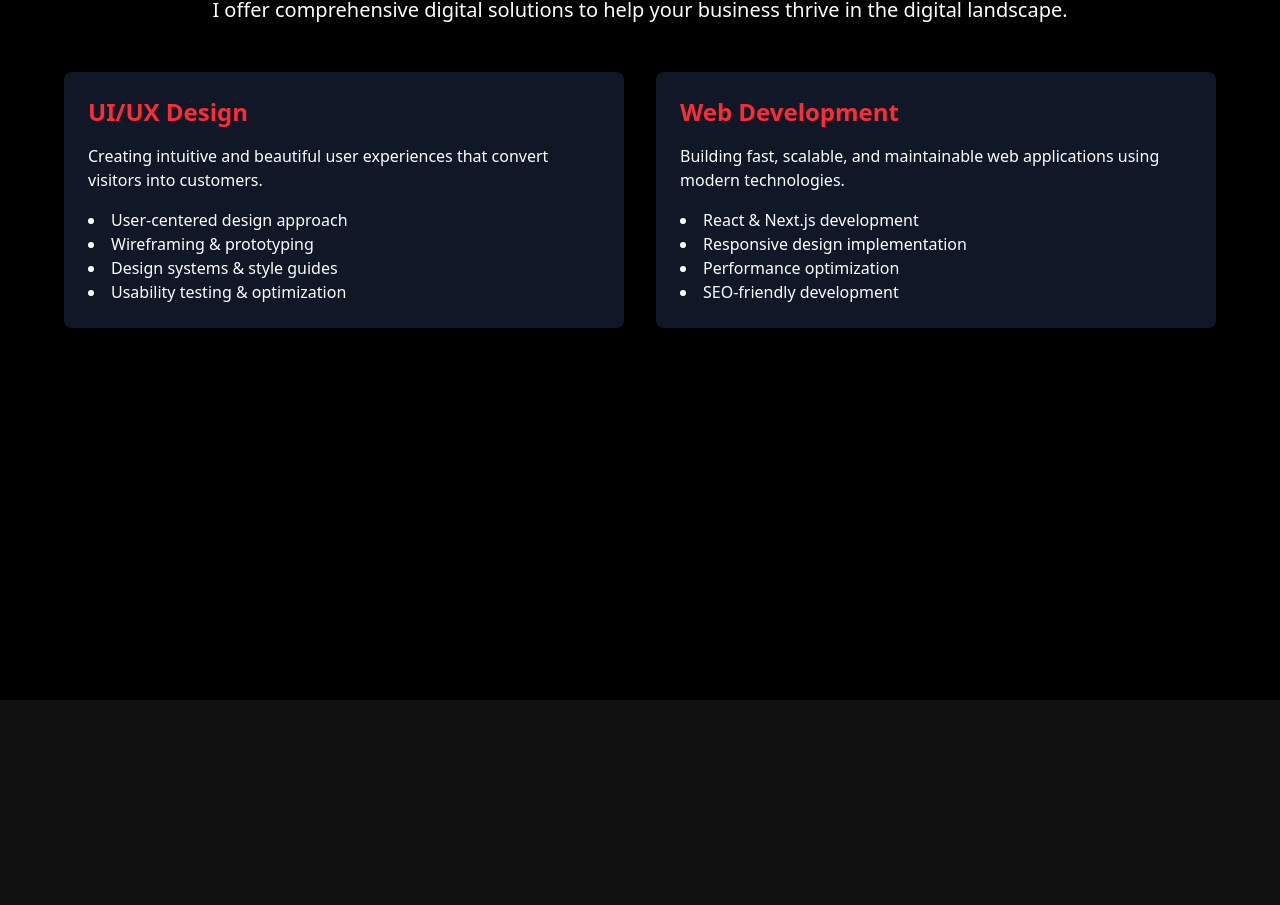
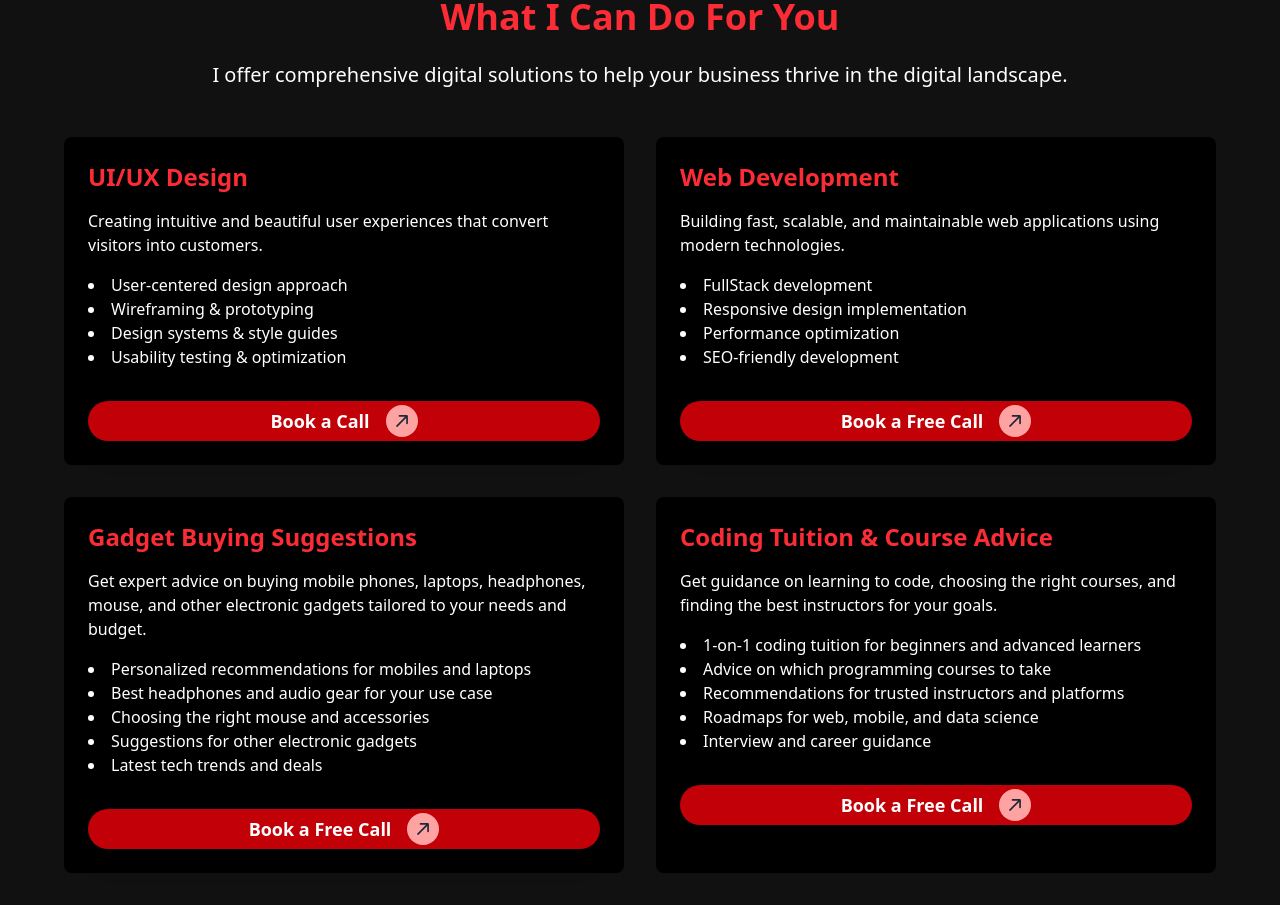
Before and after one commit to the-sauron/S1, a React (Vite) app: page / in a window 1280 px wide. Shown: the part 840-1745 px from the top of the page. Before the commit the page ends 1540 px from the top, so only its background shows below. Built offline with nearby package versions, Linux system fonts and the light colour scheme.

Commit message:
add Service link

```diff
--- a/src/component/Corousal.jsx
+++ b/src/component/Corousal.jsx
@@ -6,8 +6,8 @@ const TITLES = [
   "AI Explorer",
   "Web Developer",
   "Freelancer",
-  "Gamer",
   "Tech Blogger",
+  "Gamer"
 ];
 
 export const Corousal = ({ pxPerSec = 60, direction = "rtl" }) => {
--- a/src/component/Hero.jsx
+++ b/src/component/Hero.jsx
@@ -16,7 +16,7 @@ export default function Hero({
   }, []);
 
   return (
-    <section className="relative overflow-hidden bg-white dark:bg-neutral-950">
+    <section id='hero-section' className="relative overflow-hidden  ">
       {/* Removed all inline keyframes and animation classes */}
 
       {/* Red theme Circle background accents */}
@@ -63,6 +63,10 @@ export default function Hero({
       <div className="flex justify-center w-full mb-20 mt-10">
         <Corousal speedSec={20} />
       </div>
+
+      <div>
+
+      </div>
     </section>
   );
 }
--- a/src/component/Service.jsx
+++ b/src/component/Service.jsx
@@ -1,23 +1,28 @@
-import React from 'react';
+import { ArrowRight } from "lucide-react";
+import React from "react";
 
 export const Services = () => {
   return (
-    <div className="bg-black text-white p-8 min-h-screen">
+    <div id="services-section" className="text-white pt-20 p-8 min-h-screen">
       <div className="max-w-6xl mx-auto">
         <h1 className="text-4xl font-bold text-center mb-6 text-red-500">
           What I Can Do For You
         </h1>
 
         <p className="text-xl text-center mb-12 text-white">
-          I offer comprehensive digital solutions to help your business thrive in the digital landscape.
+          I offer comprehensive digital solutions to help your business thrive
+          in the digital landscape.
         </p>
 
         <div className="grid grid-cols-1 md:grid-cols-2 gap-8">
           {/* UI/UX Design Section */}
-          <div className="bg-gray-900 p-6 rounded-lg">
-            <h2 className="text-2xl font-bold mb-4 text-red-500">UI/UX Design</h2>
+          <div className="bg-black p-6 rounded-lg">
+            <h2 className="text-2xl font-bold mb-4 text-red-500">
+              UI/UX Design
+            </h2>
             <p className="text-white mb-4">
-              Creating intuitive and beautiful user experiences that convert visitors into customers.
+              Creating intuitive and beautiful user experiences that convert
+              visitors into customers.
             </p>
             <ul className="list-disc list-inside text-white">
               <li>User-centered design approach</li>
@@ -25,59 +30,158 @@ export const Services = () => {
               <li>Design systems & style guides</li>
               <li>Usability testing & optimization</li>
             </ul>
+            {/* book Call button UI/UX*/}
+            <div className=" mt-8">
+              <a
+                className="hover:cursor-pointer"
+                target="__blank"
+                href="https://topmate.io/the_sauron/1693712?utm_source=public_profile&utm_campaign=the_sauron"
+              >
+                <button
+                  class="hover:cursor-pointer w-full flex justify-center gap-2 gap-x-4 items-center  shadow-xl text-lg bg-red-700 hover:border border-red-300 backdrop-blur-md lg:font-semibold isolation-auto before:absolute  before:transition-all before:duration-700  before:-left-full before:hover:left-0 before:rounded-full before:aspect-square before:hover:scale-150 before:hover:duration-700 relative z-10 px-4 py-1 overflow-hidden rounded-full group"
+                >
+                  Book a Call
+                  <svg
+                    class="w-8 h-8 gap-x-4 justify-end group-hover:rotate-90 bg-red-300 text-gray-50 ease-linear duration-300 rounded-full group-hover:border-none p-2 rotate-45"
+                    viewBox="0 0 16 19"
+                    xmlns="http://www.w3.org/2000/svg"
+                  >
+                    <path
+                      d="M7 18C7 18.5523 7.44772 19 8 19C8.55228 19 9 18.5523 9 18H7ZM8.70711 0.292893C8.31658 -0.0976311 7.68342 -0.0976311 7.29289 0.292893L0.928932 6.65685C0.538408 7.04738 0.538408 7.68054 0.928932 8.07107C1.31946 8.46159 1.95262 8.46159 2.34315 8.07107L8 2.41421L13.6569 8.07107C14.0474 8.46159 14.6805 8.46159 15.0711 8.07107C15.4616 7.68054 15.4616 7.04738 15.0711 6.65685L8.70711 0.292893ZM9 18L9 1H7L7 18H9Z"
+                      class="fill-gray-800 group-hover:fill-gray-800"
+                    ></path>
+                  </svg>
+                </button>
+              </a>
+            </div>
           </div>
 
-          {/* Brand Identity Section
-          <div className="bg-gray-900 p-6 rounded-lg">
-            <h2 className="text-2xl font-bold mb-4 text-red-500">Brand Identity</h2>
-            <p className="text-white">
-              Crafting memorable brand identities that resonate with your target audience.
-            </p>
-          </div> */}
-
           {/* Web Development Section */}
-          <div className="bg-gray-900 p-6 rounded-lg">
-            <h2 className="text-2xl font-bold mb-4 text-red-500">Web Development</h2>
+          <div className="bg-black p-6 rounded-lg">
+            <h2 className="text-2xl font-bold mb-4 text-red-500">
+              Web Development
+            </h2>
             <p className="text-white mb-4">
-              Building fast, scalable, and maintainable web applications using modern technologies.
+              Building fast, scalable, and maintainable web applications using
+              modern technologies.
             </p>
             <ul className="list-disc list-inside text-white">
-              <li>React & Next.js development</li>
+              <li>FullStack development</li>
               <li>Responsive design implementation</li>
               <li>Performance optimization</li>
               <li>SEO-friendly development</li>
             </ul>
+            {/* book Call button Web Dev*/}
+            <div className=" mt-8">
+              <a
+                className="hover:cursor-pointer"
+                target="__blank"
+                href="https://topmate.io/the_sauron/1693712?utm_source=public_profile&utm_campaign=the_sauron"
+              >
+                <button
+                  class="hover:cursor-pointer w-full flex justify-center gap-2 gap-x-4 items-center  shadow-xl text-lg bg-red-700 hover:border border-red-300 backdrop-blur-md lg:font-semibold isolation-auto before:absolute  before:transition-all before:duration-700  before:-left-full before:hover:left-0 before:rounded-full before:aspect-square before:hover:scale-150 before:hover:duration-700 relative z-10 px-4 py-1 overflow-hidden rounded-full group"
+                >
+                  Book a Free Call
+                  <svg
+                    class="w-8 h-8 gap-x-4 justify-end group-hover:rotate-90 bg-red-300 text-gray-50 ease-linear duration-300 rounded-full group-hover:border-none p-2 rotate-45"
+                    viewBox="0 0 16 19"
+                    xmlns="http://www.w3.org/2000/svg"
+                  >
+                    <path
+                      d="M7 18C7 18.5523 7.44772 19 8 19C8.55228 19 9 18.5523 9 18H7ZM8.70711 0.292893C8.31658 -0.0976311 7.68342 -0.0976311 7.29289 0.292893L0.928932 6.65685C0.538408 7.04738 0.538408 7.68054 0.928932 8.07107C1.31946 8.46159 1.95262 8.46159 2.34315 8.07107L8 2.41421L13.6569 8.07107C14.0474 8.46159 14.6805 8.46159 15.0711 8.07107C15.4616 7.68054 15.4616 7.04738 15.0711 6.65685L8.70711 0.292893ZM9 18L9 1H7L7 18H9Z"
+                      class="fill-gray-800 group-hover:fill-gray-800"
+                    ></path>
+                  </svg>
+                </button>
+              </a>
+            </div>
           </div>
 
-          {/* Mobile Development Section
-          <div className="bg-gray-900 p-6 rounded-lg">
-            <h2 className="text-2xl font-bold mb-4 text-red-500">Mobile Development</h2>
+          {/* Gadget Buying Suggestions Section */}
+          <div className="bg-black p-6 rounded-lg">
+            <h2 className="text-2xl font-bold mb-4 text-red-500">
+              Gadget Buying Suggestions
+            </h2>
             <p className="text-white mb-4">
-              Developing cross-platform mobile apps that provide native-like experiences.
+              Get expert advice on buying mobile phones, laptops, headphones,
+              mouse, and other electronic gadgets tailored to your needs and
+              budget.
             </p>
             <ul className="list-disc list-inside text-white">
-              <li>React Native development</li>
-              <li>iOS & Android compatibility</li>
-              <li>App store optimization</li>
-              <li>Push notifications & analytics</li>
+              <li>Personalized recommendations for mobiles and laptops</li>
+              <li>Best headphones and audio gear for your use case</li>
+              <li>Choosing the right mouse and accessories</li>
+              <li>Suggestions for other electronic gadgets</li>
+              <li>Latest tech trends and deals</li>
             </ul>
-          </div> */}
+            {/* book Call button Gadgets */}
+            <div className=" mt-8">
+              <a
+                className="hover:cursor-pointer"
+                target="__blank"
+                href="https://topmate.io/the_sauron/1681422?utm_source=public_profile&utm_campaign=the_sauron"
+              >
+                <button
+                  class="hover:cursor-pointer w-full flex justify-center gap-2 gap-x-4 items-center  shadow-xl text-lg bg-red-700 hover:border border-red-300 backdrop-blur-md lg:font-semibold isolation-auto before:absolute  before:transition-all before:duration-700  before:-left-full before:hover:left-0 before:rounded-full before:aspect-square before:hover:scale-150 before:hover:duration-700 relative z-10 px-4 py-1 overflow-hidden rounded-full group"
+                >
+                  Book a Free Call
+                  <svg
+                    class="w-8 h-8 gap-x-4 justify-end group-hover:rotate-90 bg-red-300 text-gray-50 ease-linear duration-300 rounded-full group-hover:border-none p-2 rotate-45"
+                    viewBox="0 0 16 19"
+                    xmlns="http://www.w3.org/2000/svg"
+                  >
+                    <path
+                      d="M7 18C7 18.5523 7.44772 19 8 19C8.55228 19 9 18.5523 9 18H7ZM8.70711 0.292893C8.31658 -0.0976311 7.68342 -0.0976311 7.29289 0.292893L0.928932 6.65685C0.538408 7.04738 0.538408 7.68054 0.928932 8.07107C1.31946 8.46159 1.95262 8.46159 2.34315 8.07107L8 2.41421L13.6569 8.07107C14.0474 8.46159 14.6805 8.46159 15.0711 8.07107C15.4616 7.68054 15.4616 7.04738 15.0711 6.65685L8.70711 0.292893ZM9 18L9 1H7L7 18H9Z"
+                      class="fill-gray-800 group-hover:fill-gray-800"
+                    ></path>
+                  </svg>
+                </button>
+              </a>
+            </div>
+          </div>
 
-          {/* Performance Optimization Section
-          <div className="bg-gray-900 p-6 rounded-lg">
-            <h2 className="text-2xl font-bold mb-4 text-red-500">Performance Optimization</h2>
-            <p className="text-white">
-              Improving website speed and performance for better user experience and SEO.
+          {/* Coding Tuition & Course Advice Section */}
+          <div className="bg-black p-6 rounded-lg">
+            <h2 className="text-2xl font-bold mb-4 text-red-500">
+              Coding Tuition & Course Advice
+            </h2>
+            <p className="text-white mb-4">
+              Get guidance on learning to code, choosing the right courses, and
+              finding the best instructors for your goals.
             </p>
-          </div> */}
+            <ul className="list-disc list-inside text-white">
+              <li>1-on-1 coding tuition for beginners and advanced learners</li>
+              <li>Advice on which programming courses to take</li>
+              <li>Recommendations for trusted instructors and platforms</li>
+              <li>Roadmaps for web, mobile, and data science</li>
+              <li>Interview and career guidance</li>
+            </ul>
 
-          {/* Consulting Section
-          <div className="bg-gray-900 p-6 rounded-lg">
-            <h2 className="text-2xl font-bold mb-4 text-red-500">Consulting</h2>
-            <p className="text-white">
-              Strategic guidance on digital transformation and technology decisions.
-            </p>
-          </div> */}
+            {/* book Call button  Tution*/}
+            <div className=" mt-8">
+              <a
+                className="hover:cursor-pointer"
+                target="__blank"
+                href="https://topmate.io/the_sauron/1693712?utm_source=public_profile&utm_campaign=the_sauron"
+              >
+                <button
+                  class="hover:cursor-pointer w-full flex justify-center gap-2 gap-x-4 items-center  shadow-xl text-lg bg-red-700 hover:border border-red-300 backdrop-blur-md lg:font-semibold isolation-auto before:absolute  before:transition-all before:duration-700  before:-left-full before:hover:left-0 before:rounded-full before:aspect-square before:hover:scale-150 before:hover:duration-700 relative z-10 px-4 py-1 overflow-hidden rounded-full group"
+                >
+                  Book a Free Call
+                  <svg
+                    class="w-8 h-8 gap-x-4 justify-end group-hover:rotate-90 bg-red-300 text-gray-50 ease-linear duration-300 rounded-full group-hover:border-none p-2 rotate-45"
+                    viewBox="0 0 16 19"
+                    xmlns="http://www.w3.org/2000/svg"
+                  >
+                    <path
+                      d="M7 18C7 18.5523 7.44772 19 8 19C8.55228 19 9 18.5523 9 18H7ZM8.70711 0.292893C8.31658 -0.0976311 7.68342 -0.0976311 7.29289 0.292893L0.928932 6.65685C0.538408 7.04738 0.538408 7.68054 0.928932 8.07107C1.31946 8.46159 1.95262 8.46159 2.34315 8.07107L8 2.41421L13.6569 8.07107C14.0474 8.46159 14.6805 8.46159 15.0711 8.07107C15.4616 7.68054 15.4616 7.04738 15.0711 6.65685L8.70711 0.292893ZM9 18L9 1H7L7 18H9Z"
+                      class="fill-gray-800 group-hover:fill-gray-800"
+                    ></path>
+                  </svg>
+                </button>
+              </a>
+            </div>
+          </div>
         </div>
       </div>
     </div>
```
Also changed, not shown: src/component/Header.jsx (+47 -14 lines).
